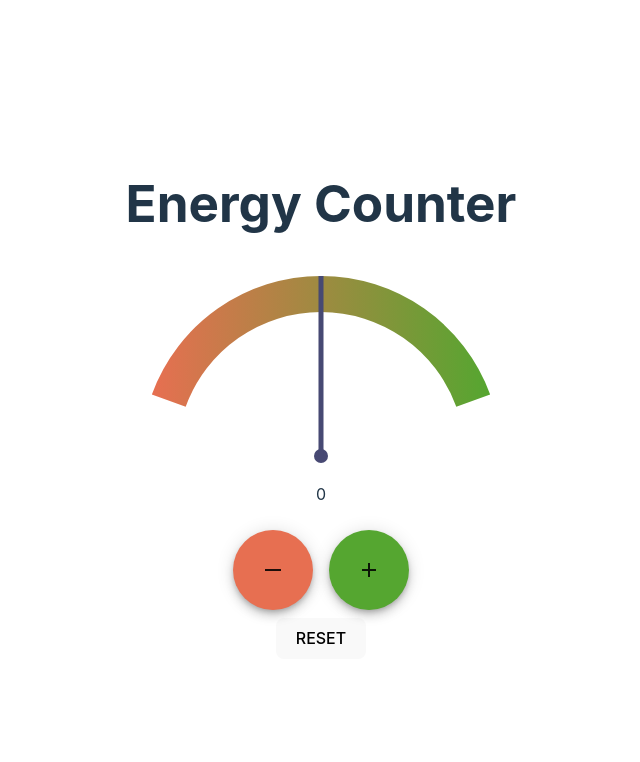
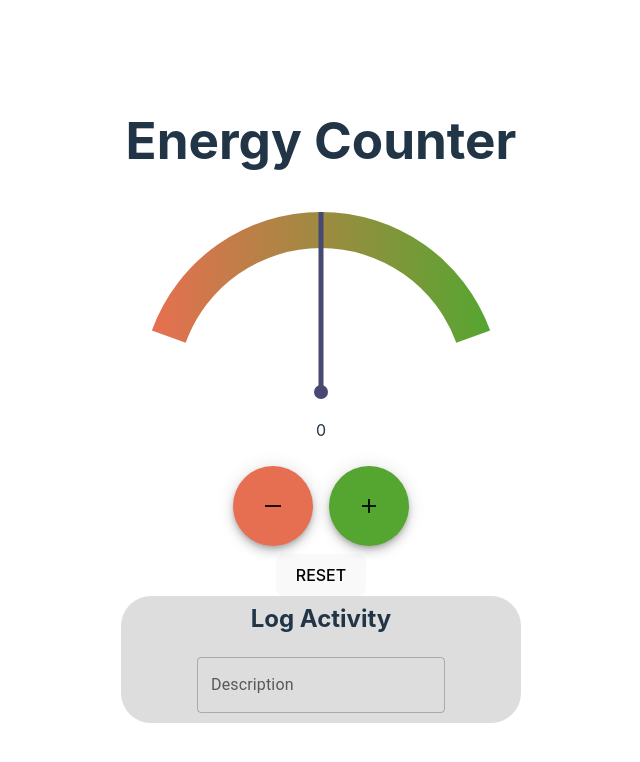
Before and after one commit to tomgame984/The-Neurons, a React (Vite) app in the folder Frontend/: page /Dashboard in a window 1280 px wide. Shown: the top 762 px of the page, without its empty margins (319-959 px from the left). Built offline with nearby package versions, Linux system fonts and the light colour scheme.

Commit message:
Adding TextField

```diff
--- /dev/null
+++ b/Frontend/src/components/ActivityForm.jsx
@@ -0,0 +1,16 @@
+import React, { useState } from "react";
+import TextField from "@mui/material/TextField";
+import Box from "@mui/material/Box";
+
+const ActivityForm = () => {
+  return (
+    <>
+      <Box sx={{bgcolor:"#ddd", borderRadius:"30px", padding:"10px"}}>
+        <h2 style={{marginTop:"-5px"}}>Log Activity</h2>
+        <TextField id="outlined-basic" label="Description" variant="outlined"></TextField>
+      </Box>
+    </>
+  );
+};
+
+export default ActivityForm;
--- a/Frontend/src/components/Buttons.jsx
+++ b/Frontend/src/components/Buttons.jsx
@@ -1,8 +1,8 @@
 import React, { useState } from "react";
-import Box from '@mui/material/Box';
 import Fab from '@mui/material/Fab';
 import AddIcon from '@mui/icons-material/Add';
 import HorizontalRoleIcon from '@mui/icons-material/HorizontalRule';
+import Box from '@mui/material/Box';
 
 
 const Buttons = (props) => {
--- a/Frontend/src/pages/Dashboard.jsx
+++ b/Frontend/src/pages/Dashboard.jsx
@@ -1,11 +1,15 @@
 import Gague from "../components/Gague";
+import ActivityForm from "../components/ActivityForm";
 
 
 
 export const Dashboard = () => {
     return (
         <>
-        <div><Gague/></div>
+        <div><Gague/>
+        <ActivityForm></ActivityForm>
+        </div>
+
         </>
     )
 };
```
